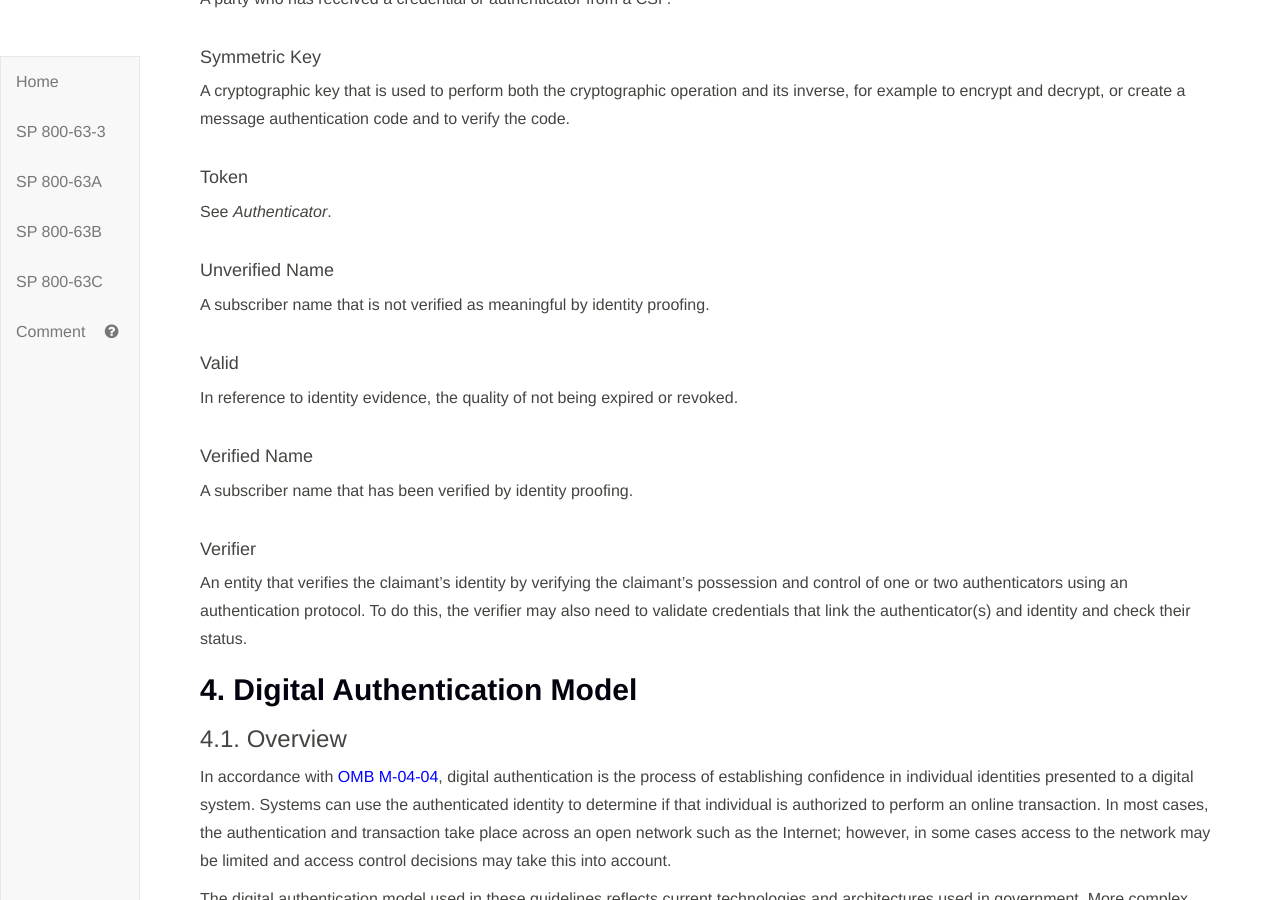
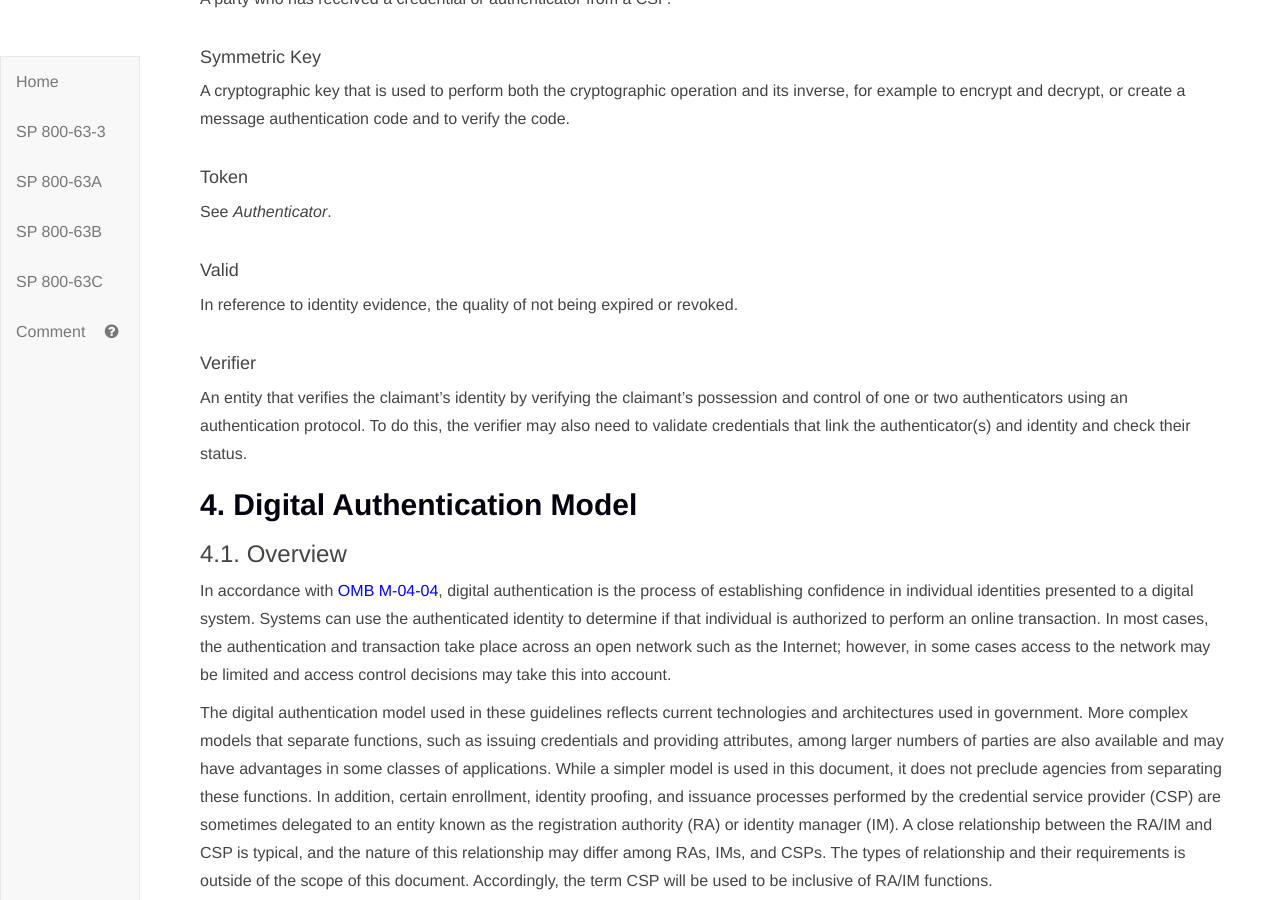
Before and after one commit to usnistgov/800-63-3, a Jekyll site: the page built from sp800-63-3.md, in a window 1280 px wide and 900 px high, scrolled down 19418 px. Built offline with Jekyll 4.4.1, drawn with Linux system fonts in a browser that asks for light colours.

Commit message:
Closes #383

```diff
--- a/sp800-63-3/sec3_definitions.md
+++ b/sp800-63-3/sec3_definitions.md
@@ -173,14 +173,8 @@ A cryptographic key that is used to perform both the cryptographic operation and
 #### Token
 See *Authenticator*.
 
-#### Unverified Name
-A subscriber name that is not verified as meaningful by identity proofing.
-
 #### Valid
 In reference to identity evidence, the quality of not being expired or revoked.
 
-#### Verified Name
-A subscriber name that has been verified by identity proofing.
-
 #### Verifier
 An entity that verifies the claimant’s identity by verifying the claimant’s possession and control of one or two authenticators using an authentication protocol. To do this, the verifier may also need to validate credentials that link the authenticator(s) and identity and check their status.
```
